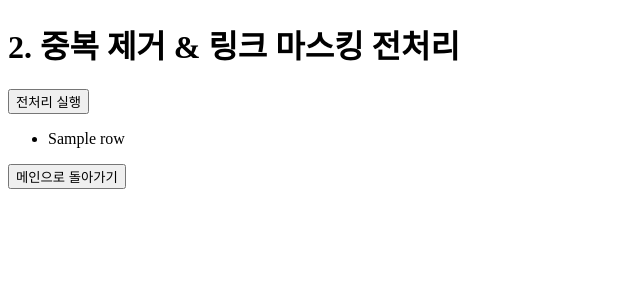
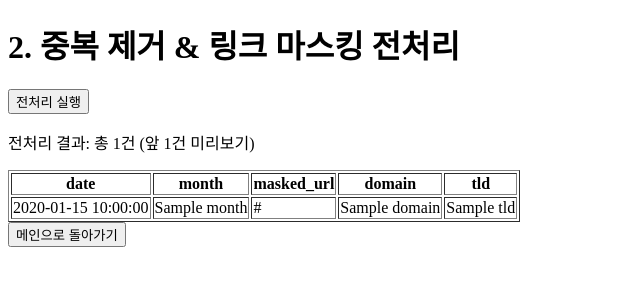
Before and after one commit to ojy0903/shieldus_python_team10, a Flask app: template project/templates/preprocess.html in a window 1280 px wide. Shown: the top 300 px of the page, without its empty margins (0-640 px from the left). Run offline with Flask 3, Linux system fonts and the light colour scheme; the template is opened without the code that fills it: most values are stand-ins (such as "Sample title", 1, 10 or a date in 2020).

Commit message:
flask : 전처리 위한 작업

```diff
--- a/project/app.py
+++ b/project/app.py
@@ -2,6 +2,8 @@
 from flask import Flask, render_template, request, redirect, url_for
 
 from collector.fetch_api import fetch_and_save
+# 라우트 함수 preprocess() 와 이름이 겹치므로 별칭으로 import
+from preprocessing.preprocess import preprocess as preprocess_data
 
 app = Flask(__name__)
 
@@ -9,8 +11,10 @@ app = Flask(__name__)
 # 1. 수집 결과
 collection_name = None
 mongo_id = None
-# 2. 전처리 결과
-processed_data = []
+# 2. 전처리 결과 (DataFrame, 3단계 save_stats() 에 그대로 넘김)
+processed_data = None
+# 전처리 페이지에 미리보기로 보여줄 행 수
+PREVIEW_ROWS = 20
 # 3. CSV 저장 & 통계 결과
 domain_stats = []
 protocol_stats = []
@@ -45,19 +49,37 @@ def run_collect():
 
 # 2. MongoDB 원본 → 중복 제거 & 링크 마스킹
 @app.route('/preprocess')
-def preprocess():
-    return render_template('preprocess.html', mongo_id=mongo_id, processed_data=processed_data)
+def preprocess(error=None):
+    # 전체 데이터는 수만 건이라 앞부분만 dict 리스트로 바꿔 템플릿에 전달
+    if processed_data is None:
+        rows, total_count = [], 0
+    else:
+        rows = processed_data.head(PREVIEW_ROWS).astype({'date': str}).to_dict('records')
+        total_count = len(processed_data)
+    return render_template('preprocess.html', mongo_id=mongo_id, processed_data=rows,
+                           total_count=total_count, error=error)
 
 @app.route('/preprocess/run', methods=['POST'])
 def run_preprocess():
-    # TODO: preprocess(collection_name, mongo_id) 호출 후 processed_data 전역변수에 저장
+    global processed_data
+    # 1단계에서 저장한 MongoDB 문서를 전처리, 결과 DataFrame 을 전역변수에 저장
+    try:
+        result = preprocess_data(collection_name, mongo_id)
+    except Exception as e:
+        # MongoDB 접속 실패 등은 전처리 페이지에 에러 메시지로 표시
+        return preprocess(error=str(e))
+    # preprocess() 는 문서를 못 찾으면 예외 대신 빈 DataFrame 을 반환
+    if result.empty:
+        return preprocess(error='MongoDB 에서 수집 데이터를 찾지 못했습니다.')
+    processed_data = result
     return redirect(url_for('preprocess'))
 
 
 # 3. 전처리 데이터 → CSV 저장 & 반환
 @app.route('/export')
 def export():
-    return render_template('export.html', processed_data=processed_data,
+    # DataFrame 은 템플릿 if 문에서 참/거짓 판단이 안 되므로 전처리 완료 여부만 전달
+    return render_template('export.html', processed_data=processed_data is not None,
                            domain_stats=domain_stats, protocol_stats=protocol_stats)
 
 @app.route('/export/run', methods=['POST'])
--- a/project/templates/preprocess.html
+++ b/project/templates/preprocess.html
@@ -16,12 +16,30 @@
     <p>1단계 수집 데이터가 없습니다.</p>
   {% endif %}
 
+  {% if error %}
+    <p>전처리 실패: {{ error }}</p>
+  {% endif %}
+
   {% if processed_data %}
-    <ul>
+    <p>전처리 결과: 총 {{ total_count }}건 (앞 {{ processed_data|length }}건 미리보기)</p>
+    <table border="1">
+      <tr>
+        <th>date</th>
+        <th>month</th>
+        <th>masked_url</th>
+        <th>domain</th>
+        <th>tld</th>
+      </tr>
       {% for row in processed_data %}
-        <li>{{ row }}</li>
+        <tr>
+          <td>{{ row.date }}</td>
+          <td>{{ row.month }}</td>
+          <td>{{ row.masked_url }}</td>
+          <td>{{ row.domain }}</td>
+          <td>{{ row.tld }}</td>
+        </tr>
       {% endfor %}
-    </ul>
+    </table>
   {% else %}
     <p>아직 전처리된 데이터가 없습니다.</p>
   {% endif %}
```
